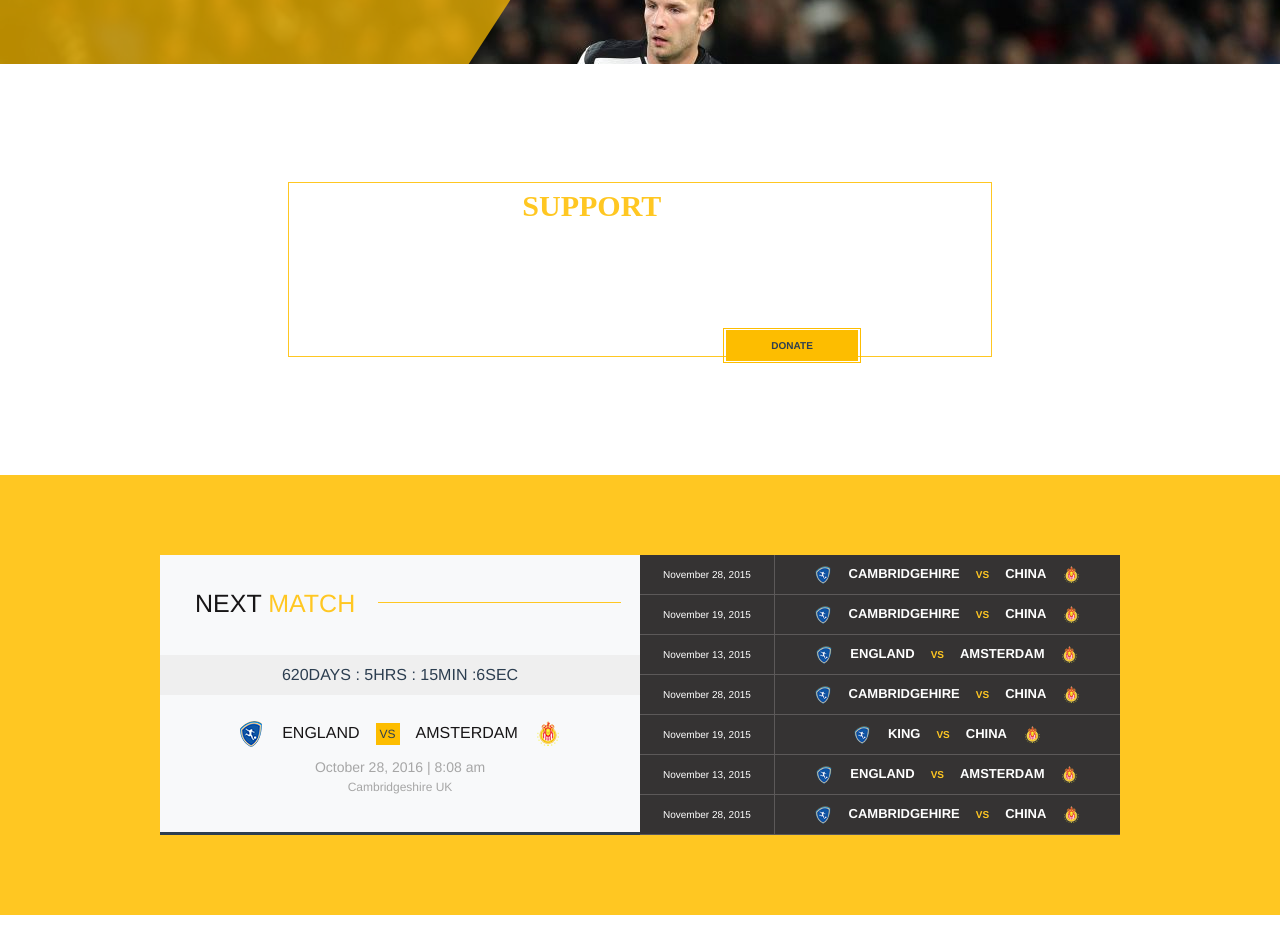
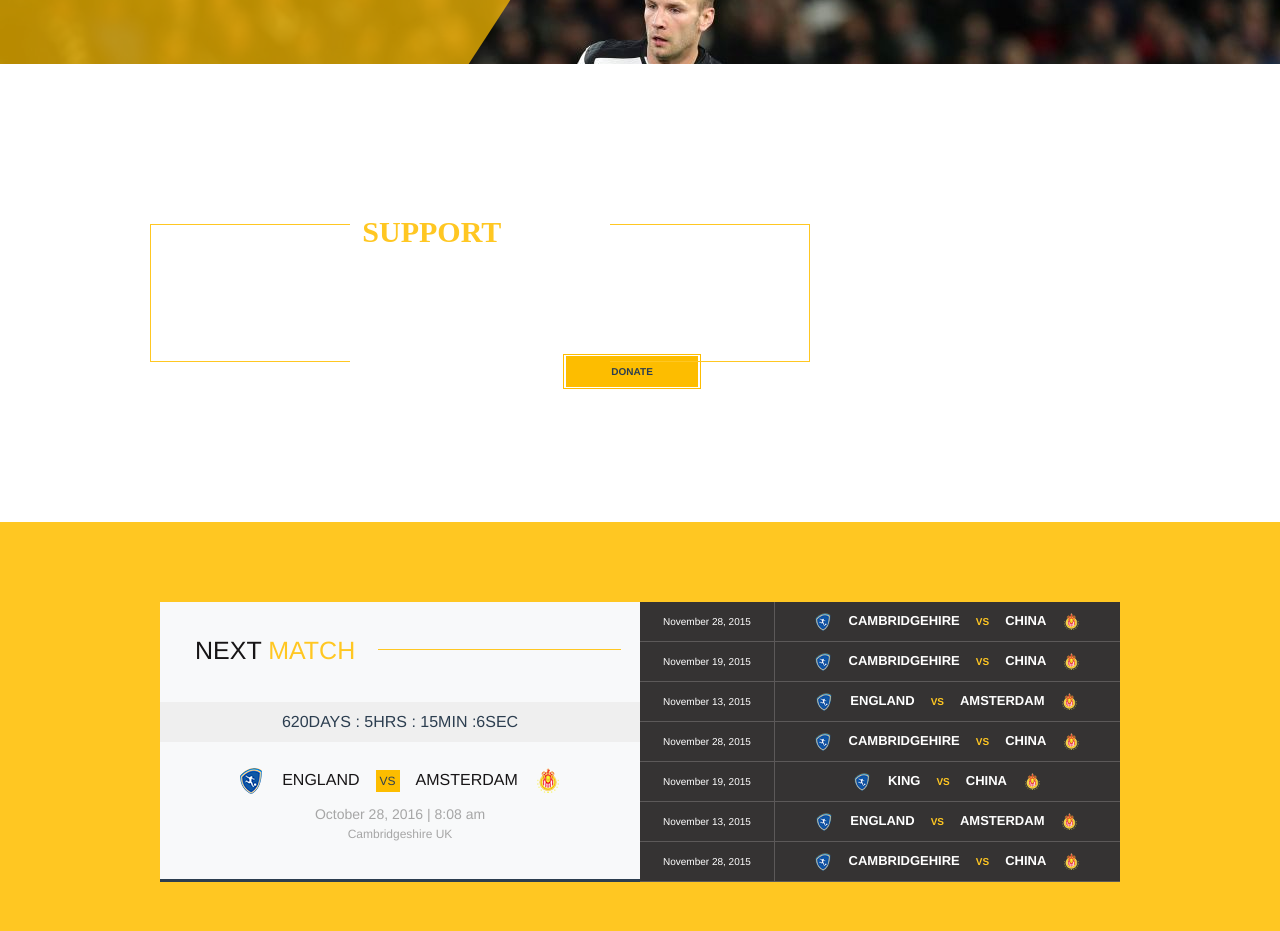
Before and after one commit to sarasnmsp21/sport, a Vue app: page /#/sport in a window 1280 px wide. Shown: the part 1680-2611 px from the top of the page. Built offline with nearby package versions, Linux system fonts and the light colour scheme.

Commit message:
support changes

```diff
--- a/src/components/supportteam.vue
+++ b/src/components/supportteam.vue
@@ -1,6 +1,6 @@
 <template>
   <div class="col-md-9 p-0 mx-auto background mt-mb">
-    <div class="text-center col-md-10 mx-auto p-5 ">
+    <div class="text-center col-md-10 mx-auto padding ">
       <div class="div-outline black-bg">
         <div>
           <span class="support-fontsize font-oswald600 ">
@@ -41,9 +41,12 @@ legend {
   width: 40%;
 }
 .background {
+      margin: 90px 0 90px 0 !important;
+    position: relative;
+    text-align: center;
+    background-size: cover;
   background: linear-gradient(to bottom rgba(0, 0, 0, 0.9), rgba(0, 0, 0, 0.8)),
     url("../assets/images/banner3.jpg");
-  background-size: cover;
   z-index: -1;
 }
 .black-bg::after {
@@ -54,9 +57,9 @@ legend {
 .color-lightblack {
   color: $bg-lightblack;
 }
-.div-outline {
-  border: 1px solid $color-lightyellow;
-}
+// .div-outline {
+//   border: 1px solid $color-lightyellow;
+// }
 .mt-mb {
   margin-top: 70px;
   margin-bottom: 70px;
@@ -67,4 +70,28 @@ legend {
 .top-border {
   border-top: 3px solid;
 }
+.padding {
+      padding: 55px 0 50px 0;
+    position: relative;
+}
+.padding::before{
+  content: '';
+    width: 25%;
+    position: absolute;
+    top: 70px;
+    bottom: 70px;
+    left: 70px;
+    border: solid #ffc722;
+    border-width: 1px 0 1px 1px;
+}
+.padding::after{
+      content: '';
+    width: 25%;
+    position: absolute;
+    top: 70px;
+    bottom: 70px;
+    right: 70px;
+    border: solid #ffc722;
+    border-width: 1px 1px 1px 0;
+}
 </style>
```
